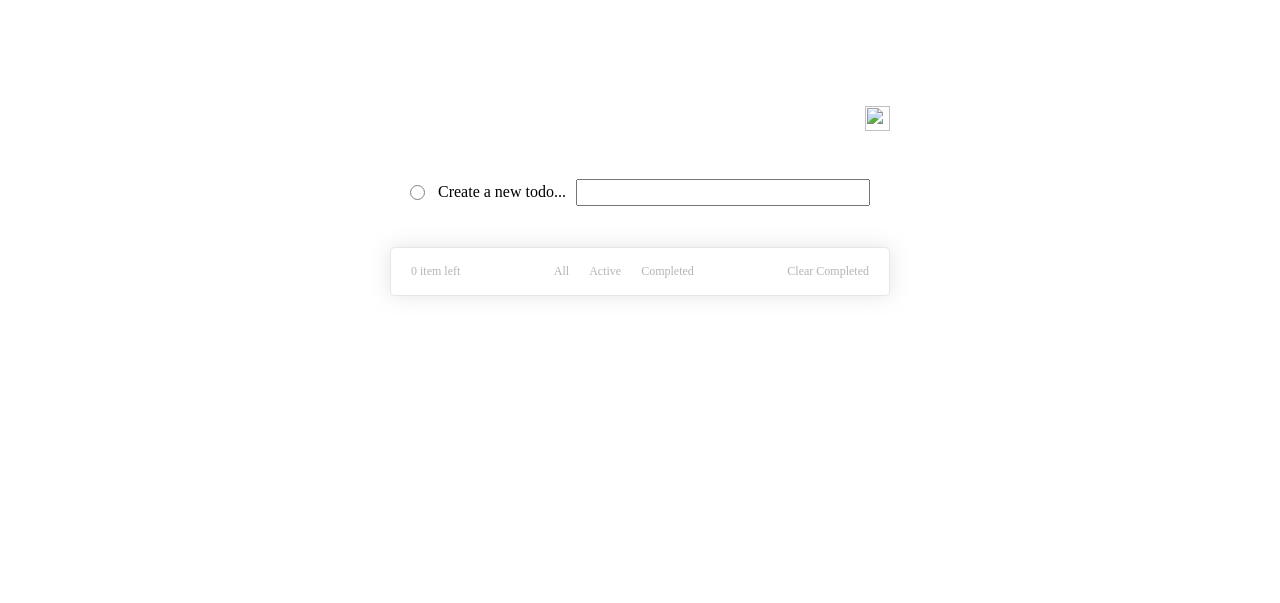
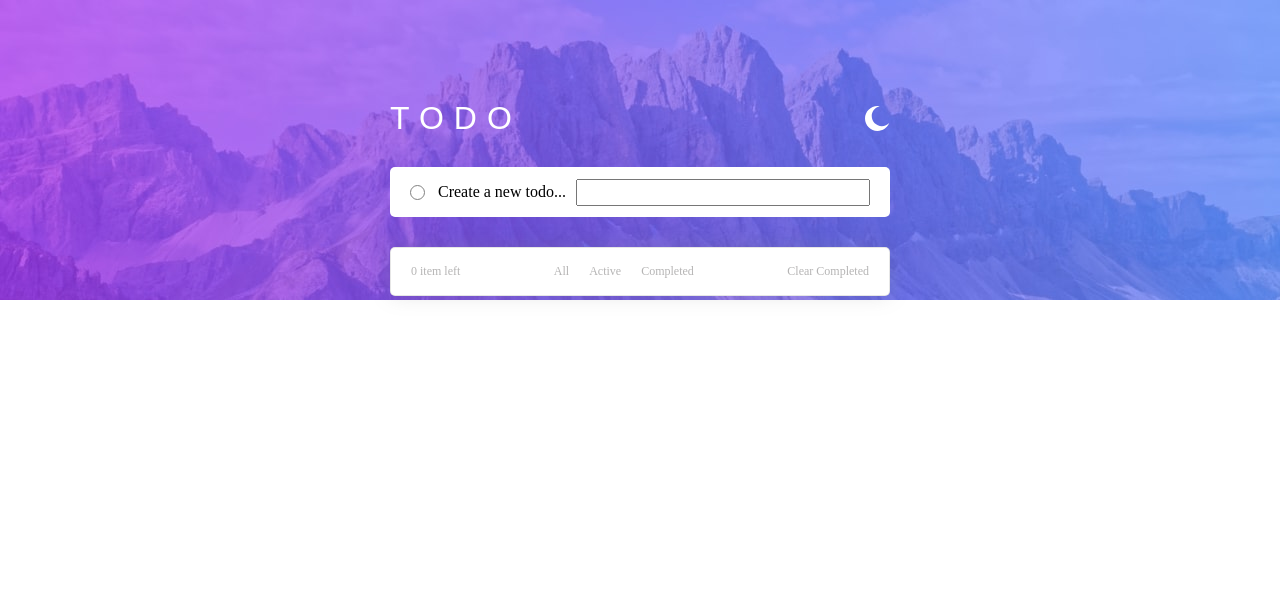
Before and after one commit to mherdez/todo, a plain HTML site: page index.html in a window 1280 px wide. Drawn offline with Linux system fonts and the light colour scheme; the site is published under a folder, as on GitHub Pages, so addresses that start at the root find nothing.

Commit message:
Imagenes corregidas

```diff
--- a/index.html
+++ b/index.html
@@ -11,7 +11,7 @@
     <div class="container">
         <div class="row row-title">
             <h1>TODO</h1>
-            <img src="/images/icon-moon.svg" alt="">
+            <img src="./images/icon-moon.svg" alt="">
         </div>
         <div class="row row-new-todo">
             <input type="checkbox" class="new-input">
--- a/style.css
+++ b/style.css
@@ -3,7 +3,7 @@
   user-select: none;
 }
 body {
-  background: url("/images/bg-desktop-light.jpg") no-repeat;
+  background: url("./images/bg-desktop-light.jpg") no-repeat;
 }
 h1 {
   margin: 0;
```
